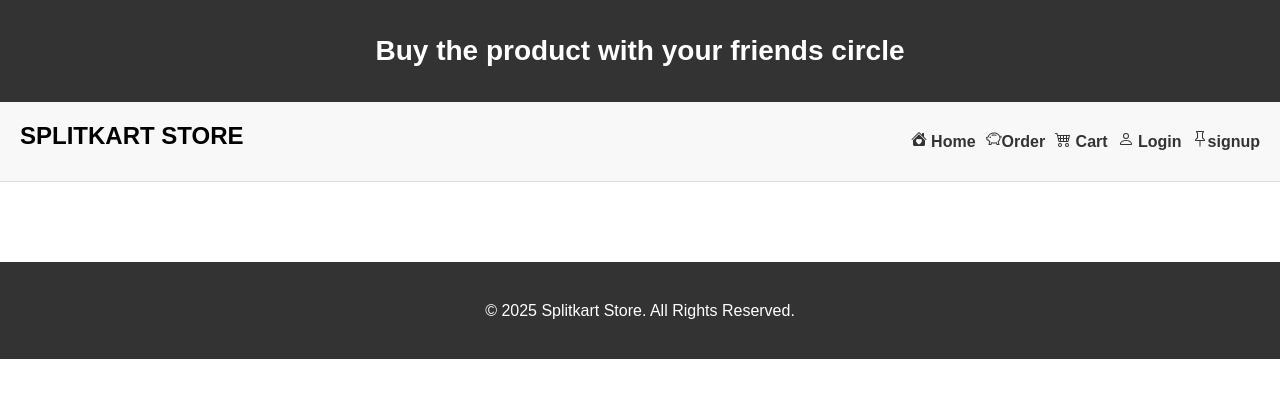
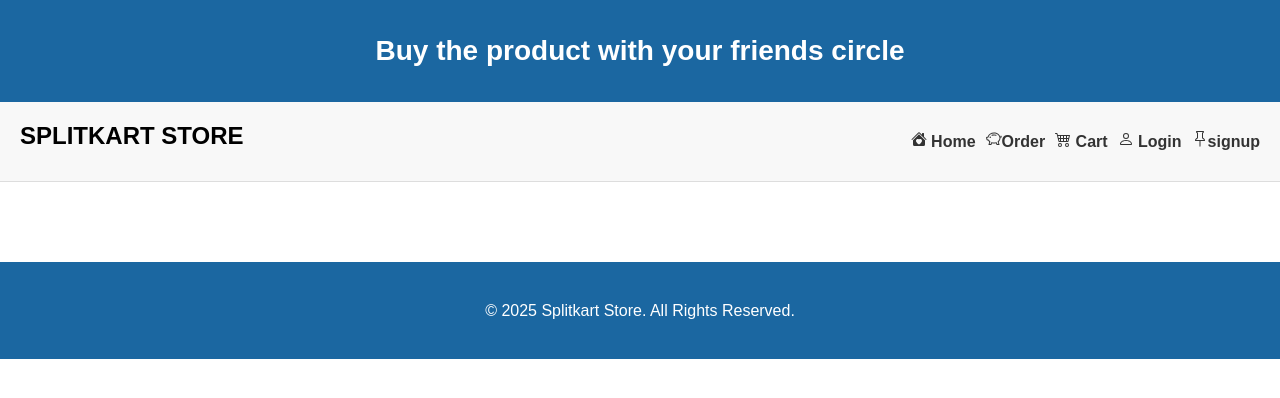
Before and after one commit to Vishalkarhad/splitkart, a Flask app: page / in a window 1280 px wide. Shown: the top 398 px of the page. Run offline with Flask 3, Linux system fonts and the light colour scheme; data that the repository does not hold is empty; parts of the project's set-up code (start-up, migrations or seed data) failed here and were passed over.

Commit message:
change in header color

```diff
--- a/static/styles.css
+++ b/static/styles.css
@@ -15,7 +15,7 @@ header {
 }
 
 .top-bar {
-    background: #333;
+    background: #1b67a1;
     color: #fff;
     text-align: center;
     padding: 10px 0;
@@ -190,7 +190,7 @@ header {
 
 /* Footer */
 footer {
-    background: #333;
+    background: #1b67a1;
     color: #fff;
     text-align: center;
     padding: 20px 0;
--- a/templates/checkout.html
+++ b/templates/checkout.html
@@ -26,7 +26,7 @@
 <body>
     <header>
         <div class="top-bar">
-            <p>Buy the product with your friends circle</p>
+            <h1 class="headline">Buy the product with your friends circle</h1>
         </div>
         <nav class="navbar">
             <div class="logo">SPLITKART STORE</div>
@@ -82,7 +82,7 @@
                             </div>
                             <div class="col-md-6 form-group">
                                 <label>E-mail</label>
-                                <input class="form-control" type="text" placeholder="example@email.com" name="email" id="email" required>
+                                <input class="form-control" type="text" placeholder="example@email.com" name="email" id="email">
                             </div>
                             <div class="col-md-6 form-group">
                                 <label>Mobile No</label>
--- a/templates/index.html
+++ b/templates/index.html
@@ -93,7 +93,7 @@
 
             <!-- Horizontal Scrollable Product Section -->
 
-            {% for batch in products|batch(8) %}
+            {% for batch in products|batch(6) %}
             <div class="product-scroll-container">
                 <!-- Product 1 -->
                 {% for product in batch %}
```
